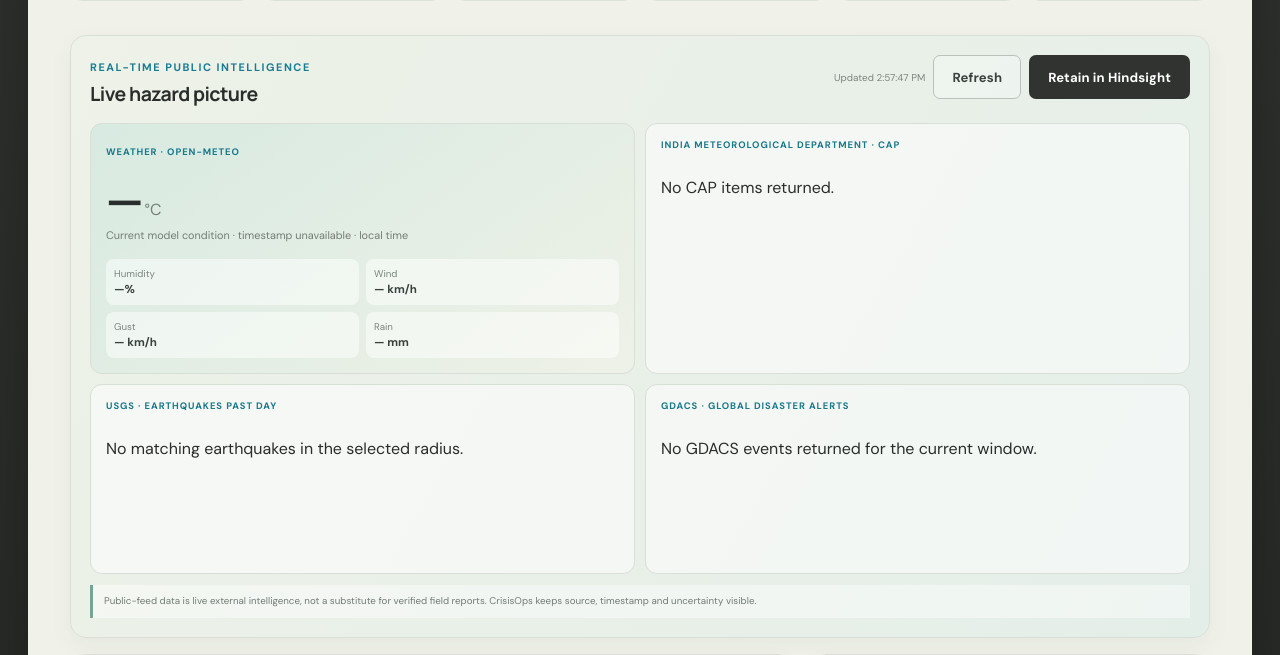
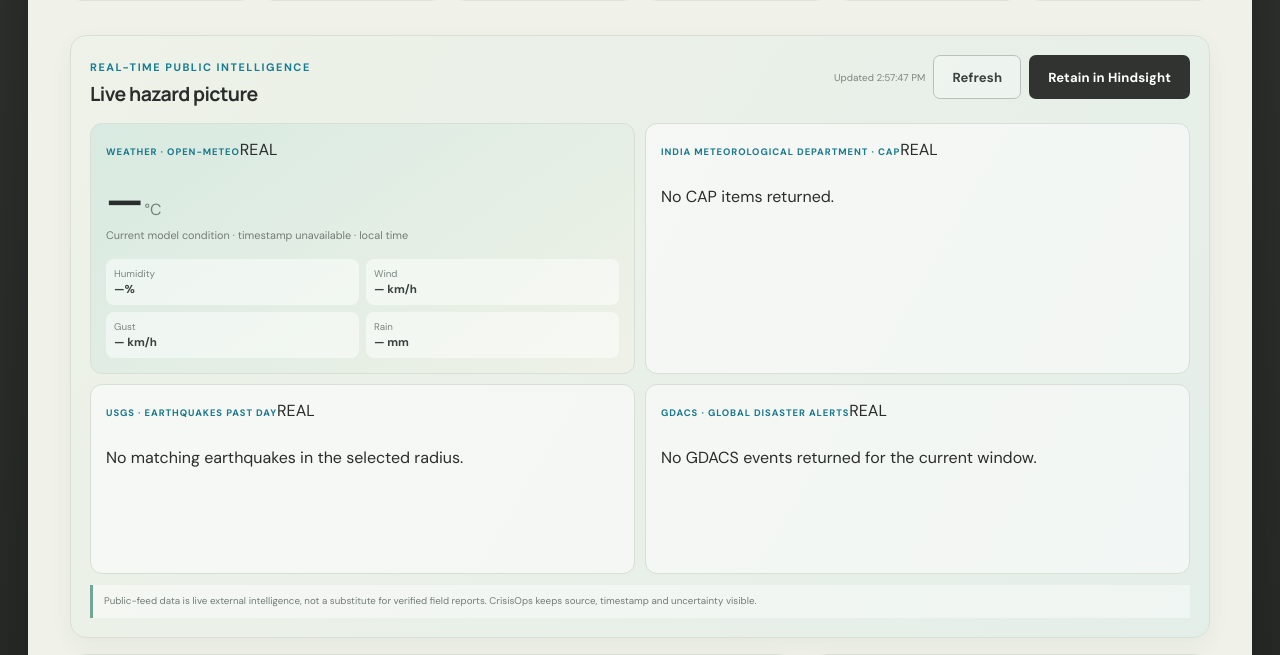
Before and after one commit to Sanjeevakumarnani/CrisisOps, a FastAPI app: page / in a window 1280 px wide. Shown: the part 813-1468 px from the top of the page. Run offline with FastAPI, Linux system fonts and the light colour scheme; data that the repository does not hold is empty.

Commit message:
feat: add source provenance badges to dashboard

```diff
--- a/app/templates/index.html
+++ b/app/templates/index.html
@@ -40,21 +40,21 @@
     </div>
     <div class="live-grid">
       <article class="live-weather">
-        <span class="live-source">WEATHER · OPEN-METEO</span>
+        <div class="live-source-row"><span class="live-source">WEATHER · OPEN-METEO</span><span class="source-badge real">REAL</span></div>
         <div class="weather-main"><strong id="live-temp">—</strong><span>°C</span></div>
         <div id="live-weather-summary" class="weather-summary">Loading current conditions...</div>
         <div class="weather-facts"><span>Humidity <b id="live-humidity">—</b></span><span>Wind <b id="live-wind">—</b></span><span>Gust <b id="live-gust">—</b></span><span>Rain <b id="live-rain">—</b></span></div>
       </article>
       <article>
-        <div class="live-source">INDIA METEOROLOGICAL DEPARTMENT · CAP</div>
+        <div class="live-source-row"><span class="live-source">INDIA METEOROLOGICAL DEPARTMENT · CAP</span><span class="source-badge real">REAL</span></div>
         <div id="imd-alerts" class="live-list"><p class="muted">Loading official alerts...</p></div>
       </article>
       <article>
-        <div class="live-source">USGS · EARTHQUAKES PAST DAY</div>
+        <div class="live-source-row"><span class="live-source">USGS · EARTHQUAKES PAST DAY</span><span class="source-badge real">REAL</span></div>
         <div id="quake-list" class="live-list"><p class="muted">Loading seismic feed...</p></div>
       </article>
       <article>
-        <div class="live-source">GDACS · GLOBAL DISASTER ALERTS</div>
+        <div class="live-source-row"><span class="live-source">GDACS · GLOBAL DISASTER ALERTS</span><span class="source-badge real">REAL</span></div>
         <div id="gdacs-list" class="live-list"><p class="muted">Loading global alerts...</p></div>
       </article>
     </div>
@@ -83,7 +83,7 @@
       <div class="signal-list">
       {% for e in events[:9] %}
         <article class="signal" id="event-{{ e.id }}" data-search="{{ e.title }} {{ e.location }} {{ e.sector }} {{ e.details }}">
-          <div class="signal-top"><span class="signal-kind">{{ e.kind|replace("_"," ") }}</span><span class="urgency {{ e.urgency }}">{{ e.urgency }}</span></div>
+          <div class="signal-top"><span class="signal-kind">{{ e.kind|replace("_"," ") }}</span><span class="source-badge {{ "synthetic" if e.source_type == "synthetic" else "operator" }}">{{ "SYNTHETIC" if e.source_type == "synthetic" else "OPERATOR INPUT" }}</span><span class="urgency {{ e.urgency }}">{{ e.urgency }}</span></div>
           <h3>{{ e.title }}</h3><p>{{ e.location }} · {{ e.occurred_at.strftime("%d %b %H:%M") }}</p>
           <div class="signal-foot"><span>{{ e.affected_people }} people</span><span>{{ e.sector }}</span><span>{{ e.status }}</span></div>
         </article>
```
